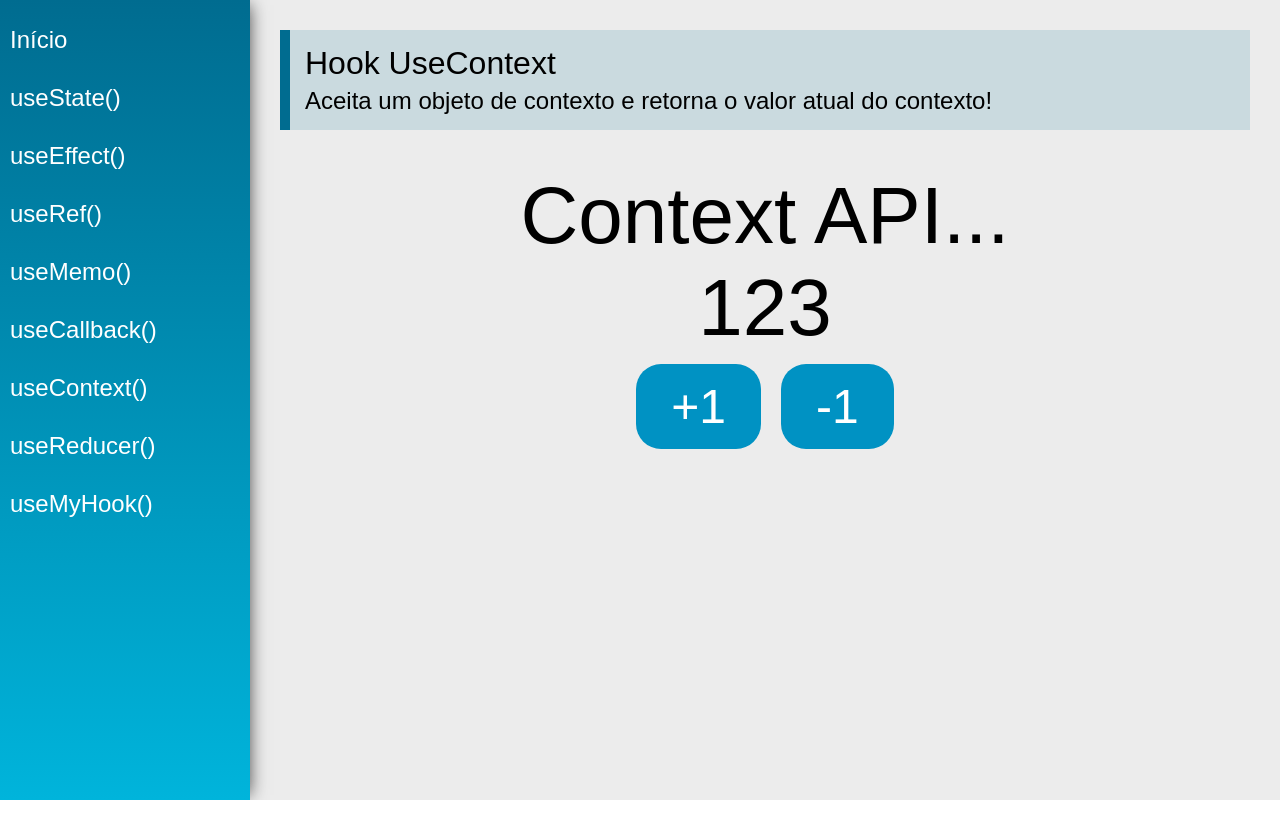
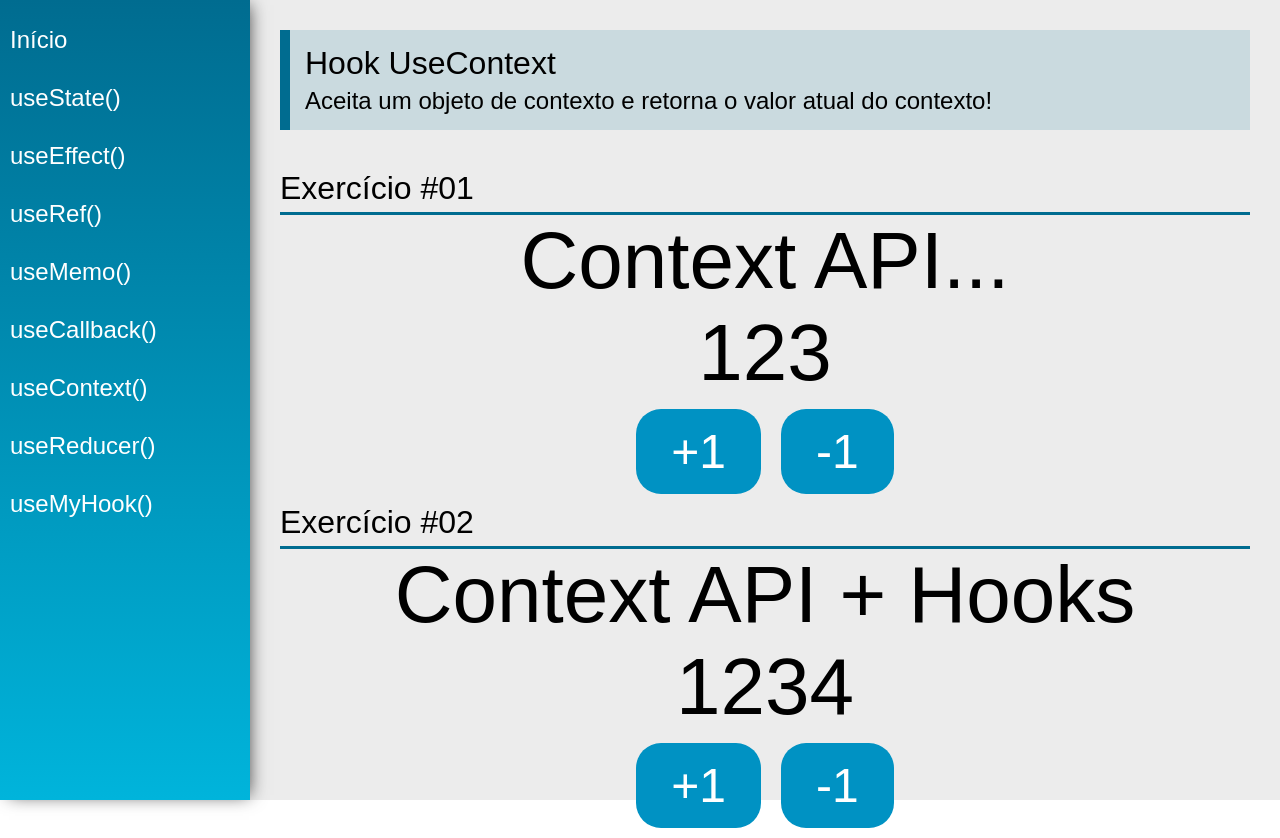
Before and after one commit to pedrohsbatista/Hooks-React, a React (Create React App) app: page /useContext in a window 1280 px wide. Before the commit the page ends 800 px from the top, so only its background shows below. Built offline with nearby package versions, Linux system fonts and the light colour scheme.

Commit message:
UseContext

```diff
--- a/src/data/Store.jsx
+++ b/src/data/Store.jsx
@@ -0,0 +1,32 @@
+import React, { useState } from "react";
+
+const initialState = {
+    number: 1234,
+    text: "Context API + Hooks"
+}
+
+export const AppContext = React.createContext(initialState)
+
+const Store = props => {
+    const [state, setState] = useState(initialState)
+
+    function updateState(key, value) {
+        setState({
+            ...state,
+            [key]: value
+        })
+    }
+
+    return (
+        <AppContext.Provider value={{
+            number: state.number,
+            text: state.text,
+            setNumber: n => updateState('number', n),
+            setText: t => updateState('text', t)
+        }}>
+            {props.children}
+        </AppContext.Provider>
+    )
+}
+
+export default Store
--- a/src/views/App.jsx
+++ b/src/views/App.jsx
@@ -7,17 +7,21 @@
 
 import DataContext, { data } from '../data/DataContext'
 
+import Store from '../data/Store'
+
 const App = props => {
     const [state, setState] = useState(data)
     return (
-        <DataContext.Provider value={{state, setState}}>
+        <Store>
+              <DataContext.Provider value={{state, setState}}>
                 <div className="App">
                     <Router>
                         <Menu />
                         <Content />
                     </Router>
                 </div>
-        </DataContext.Provider>
+            </DataContext.Provider>
+        </Store>
     )
 }
 
--- a/src/views/examples/UseContext.jsx
+++ b/src/views/examples/UseContext.jsx
@@ -1,7 +1,9 @@
-import React, { useContext } from 'react'
+import React, { useContext, useEffect } from 'react'
 import PageTitle from '../../components/layout/PageTitle'
+import SectionTitle from '../../components/layout/SectionTitle'
 
 import DataContext from '../../data/DataContext'
+import { AppContext } from '../../data/Store'
 
 const UseContext = (props) => {
 
@@ -14,6 +16,14 @@
         })
     }
 
+    const {number, text, setNumber, setText} = useContext(AppContext)
+
+    useEffect(function() {
+        if (number > 1250){
+            setText("Teste")
+        }
+    }, [number])
+
     return (
         <div className="UseContext">
             <PageTitle
@@ -21,6 +31,7 @@
                 subtitle="Aceita um objeto de contexto e retorna o valor atual do contexto!"
             />
 
+            <SectionTitle title="Exercício #01" />
             <div className="center">
                 <span className="text">{state.text}</span>
                 <span className="text">{state.number}</span>
@@ -30,6 +41,16 @@
                     <button className="btn" onClick={() => addNumber(-1)}>-1</button>
                 </div>
             </div>
+
+            <SectionTitle title="Exercício #02" />
+            <div className="center">
+                <span className="text">{text}</span>
+                <span className="text">{number}</span>
+                <div>
+                    <button className="btn" onClick={() => setNumber(number + 1)}>+1</button>
+                    <button className="btn" onClick={() => setNumber(number - 1)}>-1</button>
+                </div>
+            </div>
         </div>
     )
 }
```
